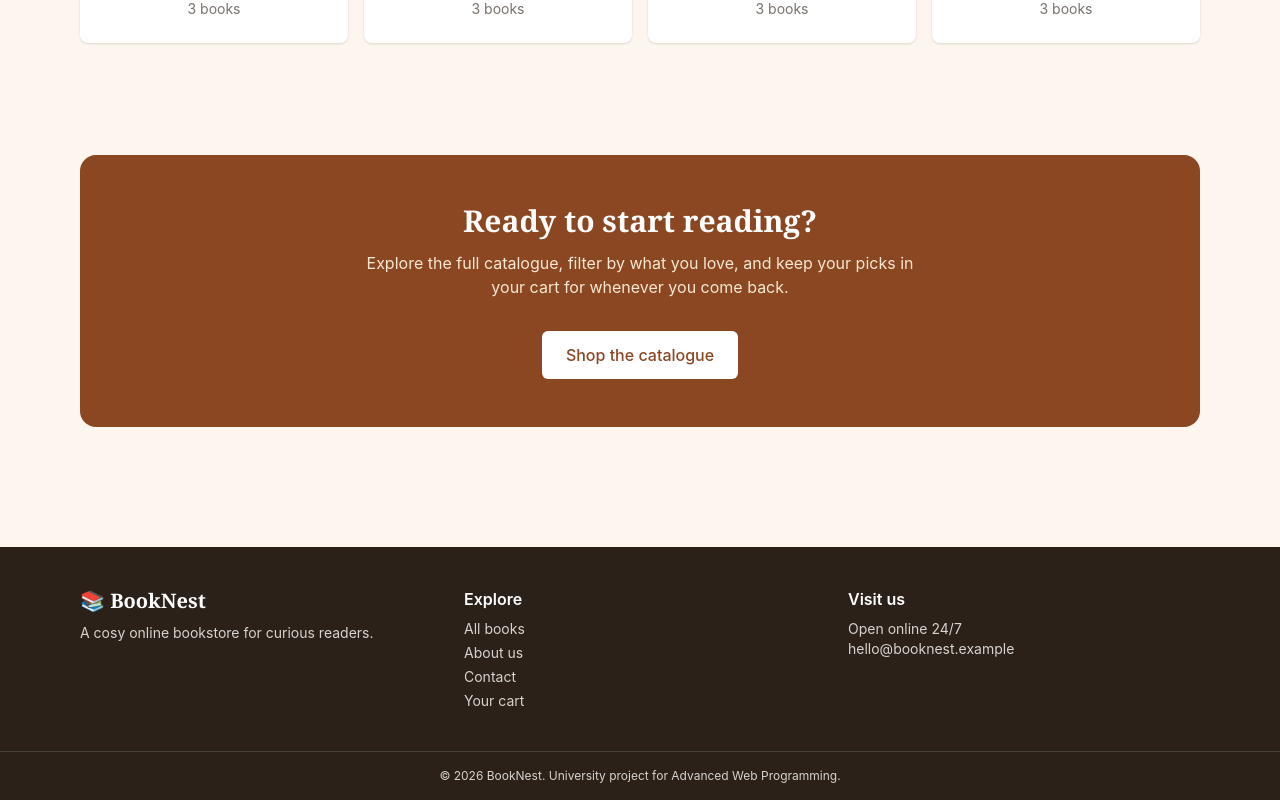
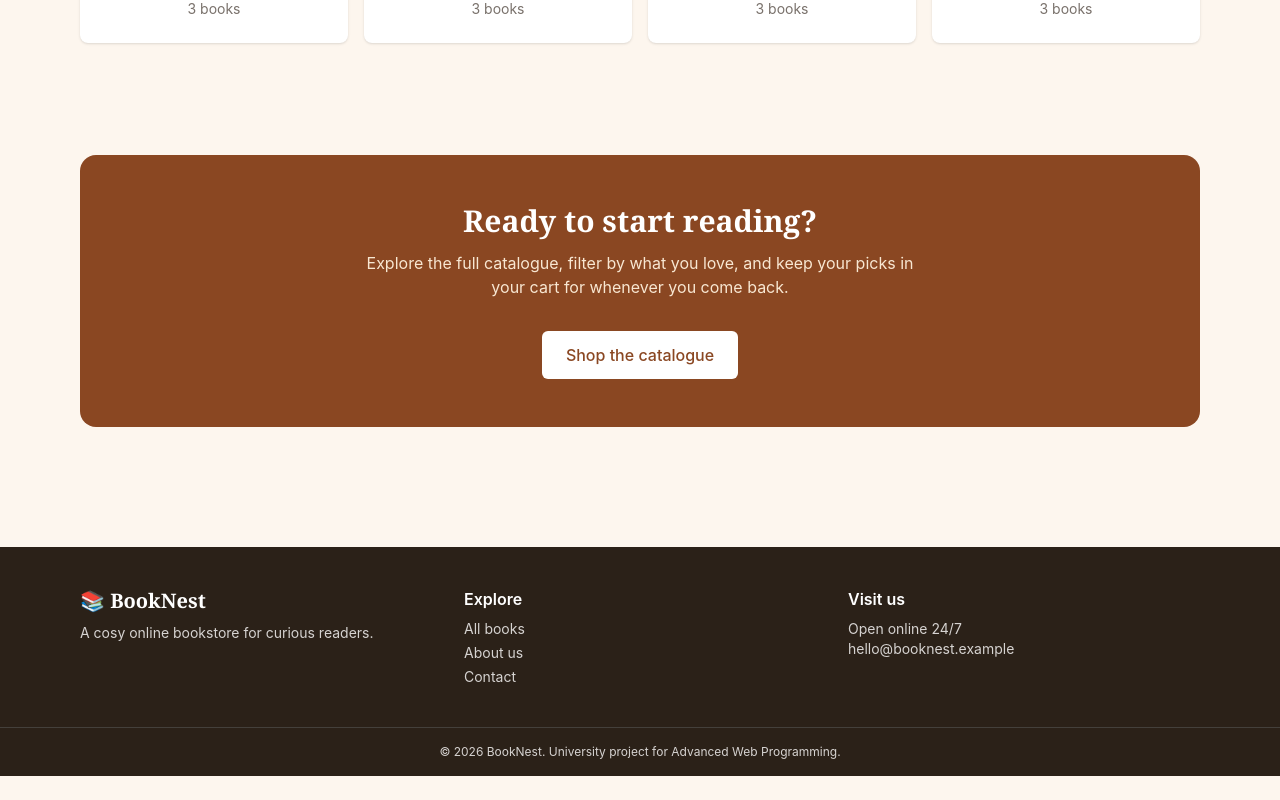
Before and after one commit to Anas-Abdul-El/bookNest, a React (Vite) app: page / in a window 1280 px wide. Shown: the part 1507-2307 px from the top of the page. After the commit the page ends 2283 px from the top, so only its background shows below. Built offline with nearby package versions, Linux system fonts and the light colour scheme.

Commit message:
Remove cart link from footer

```diff
--- a/src/components/Footer.tsx
+++ b/src/components/Footer.tsx
@@ -16,9 +16,7 @@ function Footer() {
           <ul className="mt-2 space-y-1 text-sm">
             <li><Link to="/books" className="hover:text-white">All books</Link></li>
             <li><Link to="/about" className="hover:text-white">About us</Link></li>
-            <li><Link to="/contact" className="hover:text-white">Contact</Link></li>
-            <li><Link to="/cart" className="hover:text-white">Your cart</Link></li>
-          </ul>
+            <li><Link to="/contact" className="hover:text-white">Contact</Link></li>          </ul>
         </div>
 
         <div>
```
